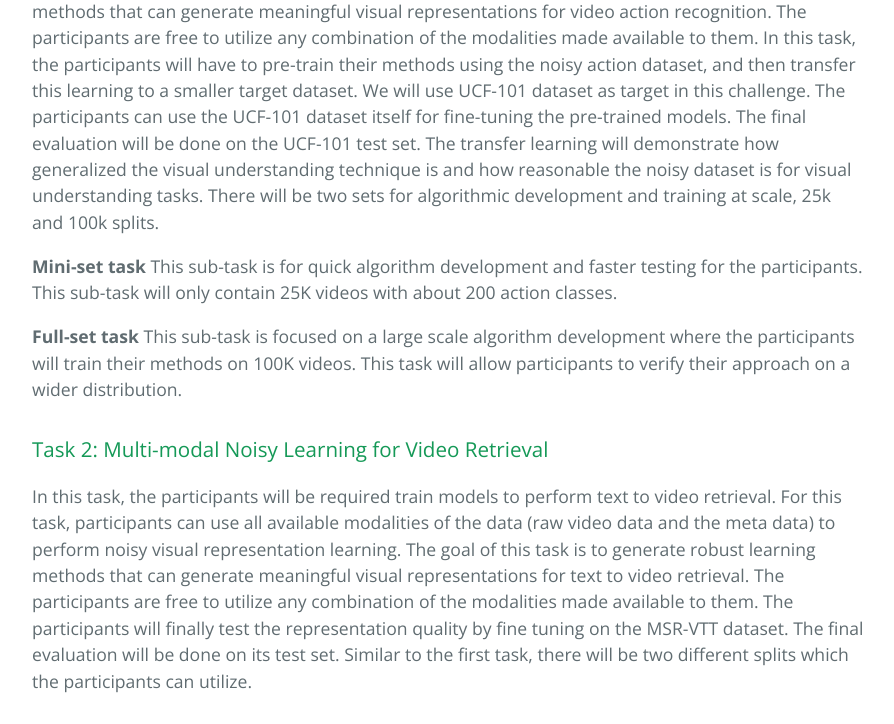
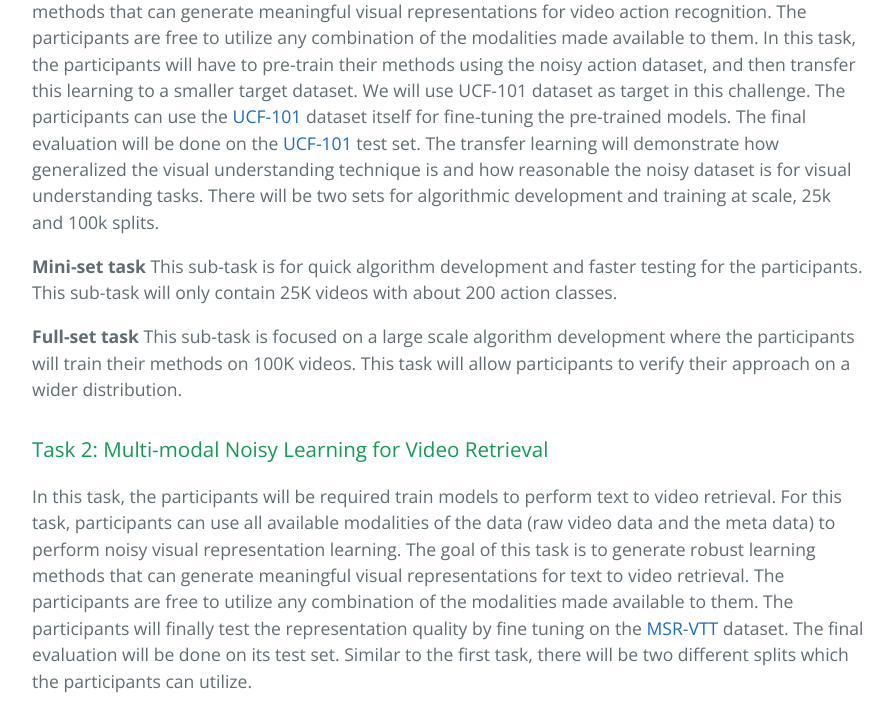
Before and after one commit to midas-research/noisy-mmvu, a Jekyll site: the page built from index.md, in a window 1280 px wide and 1400 px high, scrolled down 776 px. Shown: the part 340-1064 px from the top of the window, without its empty margins (192-1086 px from the left). Built offline with Jekyll 4.4.1, drawn with Linux system fonts in a browser that asks for light colours; our own code applies the rules of GitHub Pages for plain Markdown files; part of the change alters nothing that is shown; some of the changed text lies outside the part shown.

Commit message:
Added 100k link

```diff
--- a/index.md
+++ b/index.md
@@ -35,8 +35,8 @@ available to them.
 In this task, the participants will have to
 pre-train their methods using the noisy action
 dataset, and then transfer this learning to a smaller target dataset. We will use UCF-101
-dataset as target in this challenge. The participants can use the UCF-101 dataset itself for
-fine-tuning the pre-trained models. The final evaluation will be done on the UCF-101 test set. The transfer learning will demonstrate how generalized the visual understanding technique
+dataset as target in this challenge. The participants can use the [UCF-101](https://www.crcv.ucf.edu/data/UCF101.php) dataset itself for
+fine-tuning the pre-trained models. The final evaluation will be done on the [UCF-101](https://www.crcv.ucf.edu/data/UCF101.php) test set. The transfer learning will demonstrate how generalized the visual understanding technique
 is and how reasonable the noisy dataset is for visual understanding tasks. There will be two
 sets for algorithmic development and training at scale, 25k and 100k splits.
 
@@ -55,7 +55,7 @@ the meta data) to perform noisy visual representation learning. The goal of this
 generate robust learning methods that can generate meaningful visual representations for
 text to video retrieval. The participants are free to utilize any combination of the modalities
 made available to them. The participants will finally test the representation quality by fine
-tuning on the MSR-VTT dataset. The final evaluation will be done on its test set. Similar
+tuning on the [MSR-VTT](https://www.microsoft.com/en-us/research/publication/msr-vtt-a-large-video-description-dataset-for-bridging-video-and-language/) dataset. The final evaluation will be done on its test set. Similar
 to the first task, there will be two different splits which the participants can utilize.
 
 ### Task 3: Multi-modal Noisy Video Understanding
@@ -70,7 +70,7 @@ provided.
 
 We are releasing two splits: 100k and 25k, along with its meta data.
 - Full Split: [Metadata](https://drive.google.com/file/d/1Zj0Lf4JYUc_8pnHyKe23ctAWWn3JCR9q/view?usp=sharing), [Tags](https://drive.google.com/file/d/12Hc1bUrTxzB9mKDwJ2bT4HFtx4AqKucZ/view?usp=sharing)
-- 100k Split: [Videos](#) (Compressed Size:1.3TB , Uncompressed Size: 1.4TB), [Metadata](https://drive.google.com/file/d/1f81Q-N7DY21wFenS1ThbgO7kWpWGJseb/view?usp=sharing), [Tags](https://drive.google.com/file/d/11uSVC3dw9Om7bT25hC_pqh7WPNRBQMXW/view?usp=sharing), [Features](https://drive.google.com/file/d/19qIUb4iOprVm-M3cI7d_5fJzTnzArepO/view?usp=sharing)
+- 100k Split: [Videos](https://drive.google.com/file/d/19_ddJZkgTVDNC2Hwp4ZWKhV4hfF2N6zv/view?usp=sharing) (Compressed Size:1.3TB , Uncompressed Size: 1.4TB), [Metadata](https://drive.google.com/file/d/1f81Q-N7DY21wFenS1ThbgO7kWpWGJseb/view?usp=sharing), [Tags](https://drive.google.com/file/d/11uSVC3dw9Om7bT25hC_pqh7WPNRBQMXW/view?usp=sharing), [Features](https://drive.google.com/file/d/19qIUb4iOprVm-M3cI7d_5fJzTnzArepO/view?usp=sharing)
 - 25k Split: [Videos](https://drive.google.com/file/d/1frvv3JXRoiTn7hubMTl5BQDdVIcY9XO9/view?usp=sharing) (Compressed Size: 420GB, Uncompressed Size: 425GB), [Metadata](https://drive.google.com/file/d/1y_QP0Vm4KKCaTSTiY3MrX347Fs14kZ1o/view?usp=sharing), [Tags](https://drive.google.com/file/d/1grVNqoR1MobJe0vWYe77zSdbdyYVvHMP/view?usp=sharing), [Features](https://drive.google.com/file/d/1gpwLppZ_noSHxFTXvXDH1zWK27q-7e2z/view?usp=sharing)
 
 Note:
```
